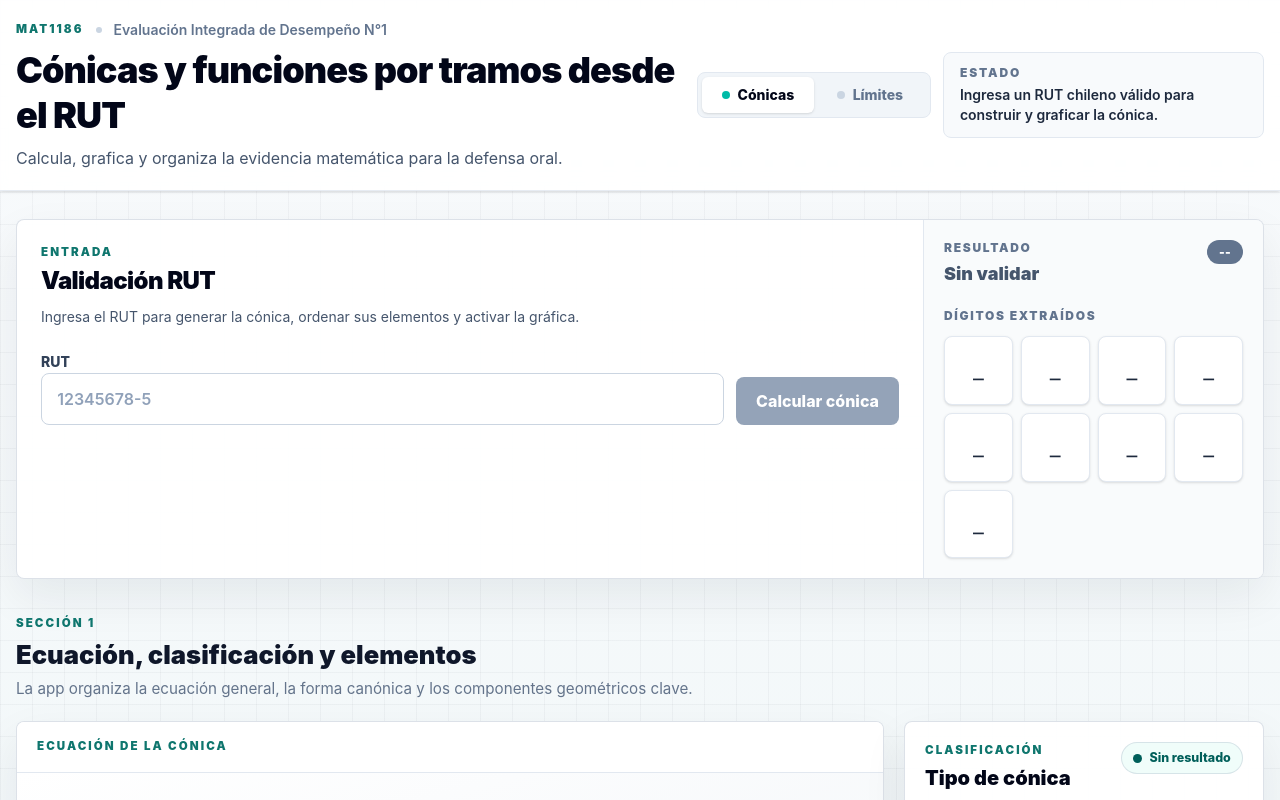
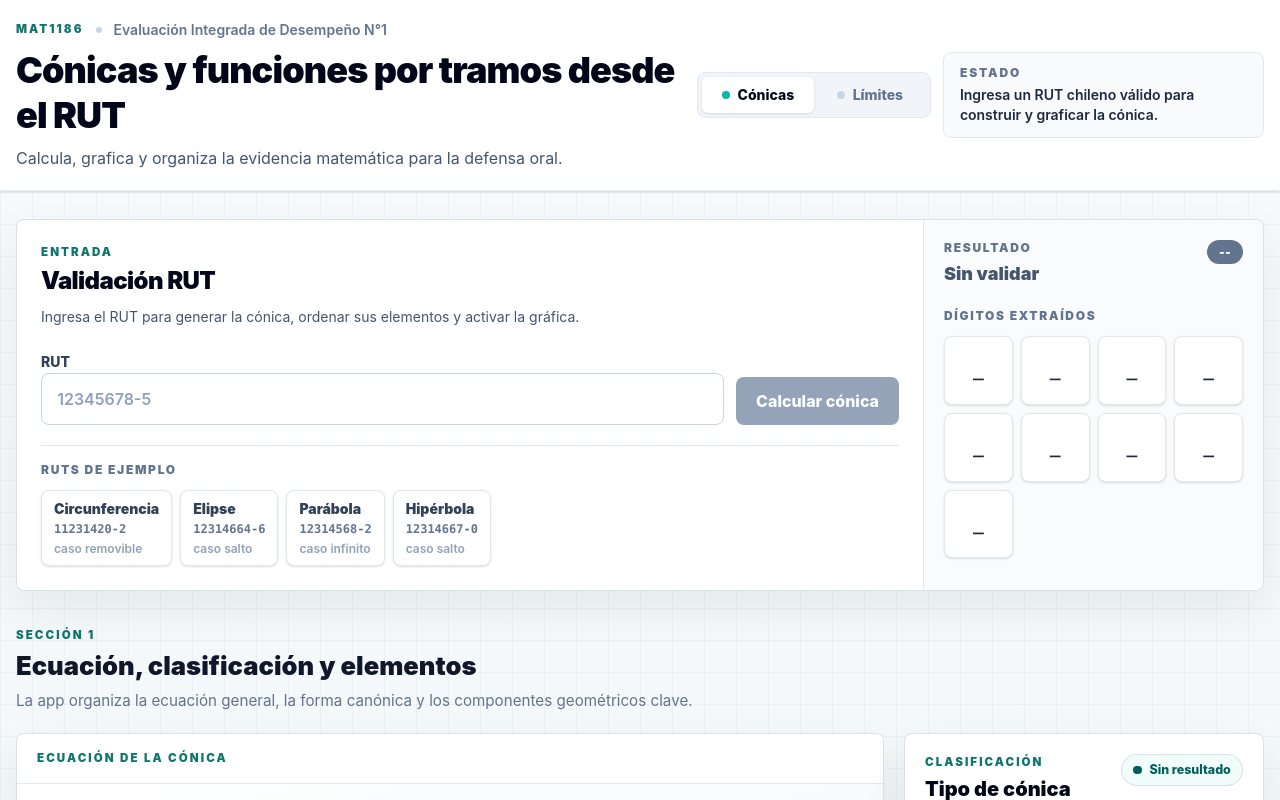
Before and after one commit to eduardoscrs/EID-MAT1186, a React (Vite) app in the folder frontend/: page / in a window 1280 px wide. Shown: the top 800 px of the page. Built offline with nearby package versions, Linux system fonts and the light colour scheme.

Commit message:
boton de ruts de prueba

```diff
--- /dev/null
+++ b/frontend/src/components/ExampleRutStrip.jsx
@@ -0,0 +1,26 @@
+export function ExampleRutStrip({ examples, onSelect, tone = "teal" }) {
+  const toneClass =
+    tone === "amber"
+      ? "hover:border-amber-400 hover:bg-amber-50 hover:text-amber-900 focus-visible:ring-amber-200"
+      : "hover:border-teal-400 hover:bg-teal-50 hover:text-teal-900 focus-visible:ring-teal-200";
+
+  return (
+    <div className="mt-5 border-t border-slate-200 pt-4">
+      <p className="text-xs font-black uppercase tracking-[0.14em] text-slate-500">RUTs de ejemplo</p>
+      <div className="mt-3 flex flex-wrap gap-2">
+        {examples.map((example) => (
+          <button
+            key={example.rut}
+            type="button"
+            onClick={() => onSelect(example.rut)}
+            className={`rounded-lg border border-slate-200 bg-white px-3 py-2 text-left text-sm text-slate-700 shadow-sm outline-none transition focus-visible:ring-4 ${toneClass}`}
+          >
+            <span className="block font-black">{example.label}</span>
+            <span className="mt-0.5 block font-mono text-xs font-bold text-slate-500">{example.rut}</span>
+            <span className="mt-1 block text-xs font-semibold text-slate-400">{example.detail}</span>
+          </button>
+        ))}
+      </div>
+    </div>
+  );
+}
--- a/frontend/src/constants/ui.js
+++ b/frontend/src/constants/ui.js
@@ -5,6 +5,19 @@ export const classificationItems = [
   { icon: "E", name: "Elipse", keys: ["Elipse"], hint: "dos focos internos" },
   { icon: "P", name: "Parábola", keys: ["Parabola"], hint: "foco y directriz" },
   { icon: "H", name: "Hipérbola", keys: ["Hiperbola"], hint: "dos ramas" },
+];
+
+export const conicExampleRuts = [
+  { rut: "11231420-2", label: "Circunferencia", detail: "caso removible" },
+  { rut: "12314664-6", label: "Elipse", detail: "caso salto" },
+  { rut: "12314568-2", label: "Parábola", detail: "caso infinito" },
+  { rut: "12314667-0", label: "Hipérbola", detail: "caso salto" },
+];
+
+export const limitExampleRuts = [
+  { rut: "11231420-2", label: "Removible", detail: "circunferencia" },
+  { rut: "12314664-6", label: "Salto", detail: "elipse" },
+  { rut: "12314568-2", label: "Infinita", detail: "parábola" },
 ];
 
 export const conicDefenseFields = [
--- a/frontend/src/modules/conicas/components/RutFormPanel.jsx
+++ b/frontend/src/modules/conicas/components/RutFormPanel.jsx
@@ -1,10 +1,12 @@
+import { ExampleRutStrip } from "../../../components/ExampleRutStrip";
+
 function validationCopy(validation) {
   if (!validation) return { label: "Sin validar", className: "text-slate-600", badge: "--" };
   if (validation.valido) return { label: "RUT válido", className: "text-emerald-700", badge: "OK" };
   return { label: "RUT inválido", className: "text-rose-700", badge: "Revisar" };
 }
 
-export function RutFormPanel({ rut, loading, validation, extractedDigits, onRutChange, onSubmit }) {
+export function RutFormPanel({ rut, loading, validation, extractedDigits, examples = [], onRutChange, onSubmit }) {
   const state = validationCopy(validation);
   const digits = extractedDigits.length ? extractedDigits : ["_", "_", "_", "_", "_", "_", "_", "_", "_"];
 
@@ -36,6 +38,8 @@ export function RutFormPanel({ rut, loading, validation, extractedDigits, onRutC
               {loading ? "Calculando..." : "Calcular cónica"}
             </button>
           </form>
+
+          {examples.length ? <ExampleRutStrip examples={examples} onSelect={onRutChange} /> : null}
         </div>
 
         <aside className="border-t border-slate-200 bg-slate-50/80 p-5 lg:border-l lg:border-t-0">
--- a/frontend/src/modules/conicas/pages/ConicsPage.jsx
+++ b/frontend/src/modules/conicas/pages/ConicsPage.jsx
@@ -1,5 +1,5 @@
 import { DefenseFieldsPanel } from "../../../components/DefenseFieldsPanel";
-import { conicDefenseFields } from "../../../constants/ui";
+import { conicDefenseFields, conicExampleRuts } from "../../../constants/ui";
 import { ClassificationPanel } from "../components/ClassificationPanel";
 import { EquationPanel } from "../components/EquationPanel";
 import { GraphPanel } from "../components/GraphPanel";
@@ -26,6 +26,7 @@ export function ConicsPage({ activeType, canvasRef, extractedDigits, loading, re
         loading={loading}
         validation={validation}
         extractedDigits={extractedDigits}
+        examples={conicExampleRuts}
         onRutChange={onRutChange}
         onSubmit={onSubmit}
       />
--- a/frontend/src/modules/limites/pages/LimitsPage.jsx
+++ b/frontend/src/modules/limites/pages/LimitsPage.jsx
@@ -1,5 +1,6 @@
 import { DefenseFieldsPanel } from "../../../components/DefenseFieldsPanel";
-import { limitDefenseFields } from "../../../constants/ui";
+import { ExampleRutStrip } from "../../../components/ExampleRutStrip";
+import { limitDefenseFields, limitExampleRuts } from "../../../constants/ui";
 import { LimitGraphPanel } from "../components/LimitGraphPanel";
 import { LimitStepsPanel, LimitTheoryPanel } from "../components/LimitTheoryPanel";
 
@@ -44,6 +45,8 @@ export function LimitsPage({ loading, result, rut, status, validation, onRutChan
                 {loading ? "Analizando..." : "Construir función"}
               </button>
             </form>
+
+            <ExampleRutStrip examples={limitExampleRuts} onSelect={onRutChange} tone="amber" />
           </div>
 
           <aside className="border-t border-slate-200 bg-slate-50/80 p-5 lg:border-l lg:border-t-0">
```
